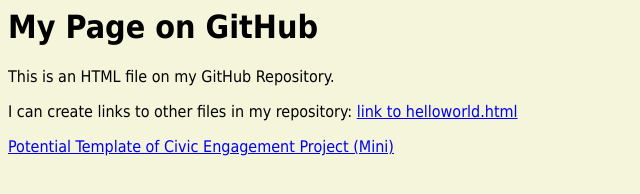
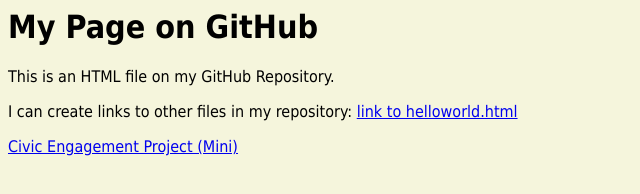
Before and after one commit to lsimpson-pvcc/lsimpson-pvcc.github.io, a plain HTML site: page index.html in a window 1280 px wide. Shown: the whole page, without its empty margins (0-640 px from the left). Drawn offline with Linux system fonts and the light colour scheme.

Commit message:
Update index.html

```diff
--- a/index.html
+++ b/index.html
@@ -11,7 +11,7 @@
     <h1>My Page on GitHub</h1>
     <p>This is an HTML file on my GitHub Repository.</p>
     <p>I can create links to other files in my repository: <a href = "helloworld.html">link to helloworld.html</a></p>
-    <p><a href = "exampleProject.html">Potential Template of Civic Engagement Project (Mini)</a></p>
+    <p><a href = "Project.html">Civic Engagement Project (Mini)</a></p>
 
   </body>
 
```
